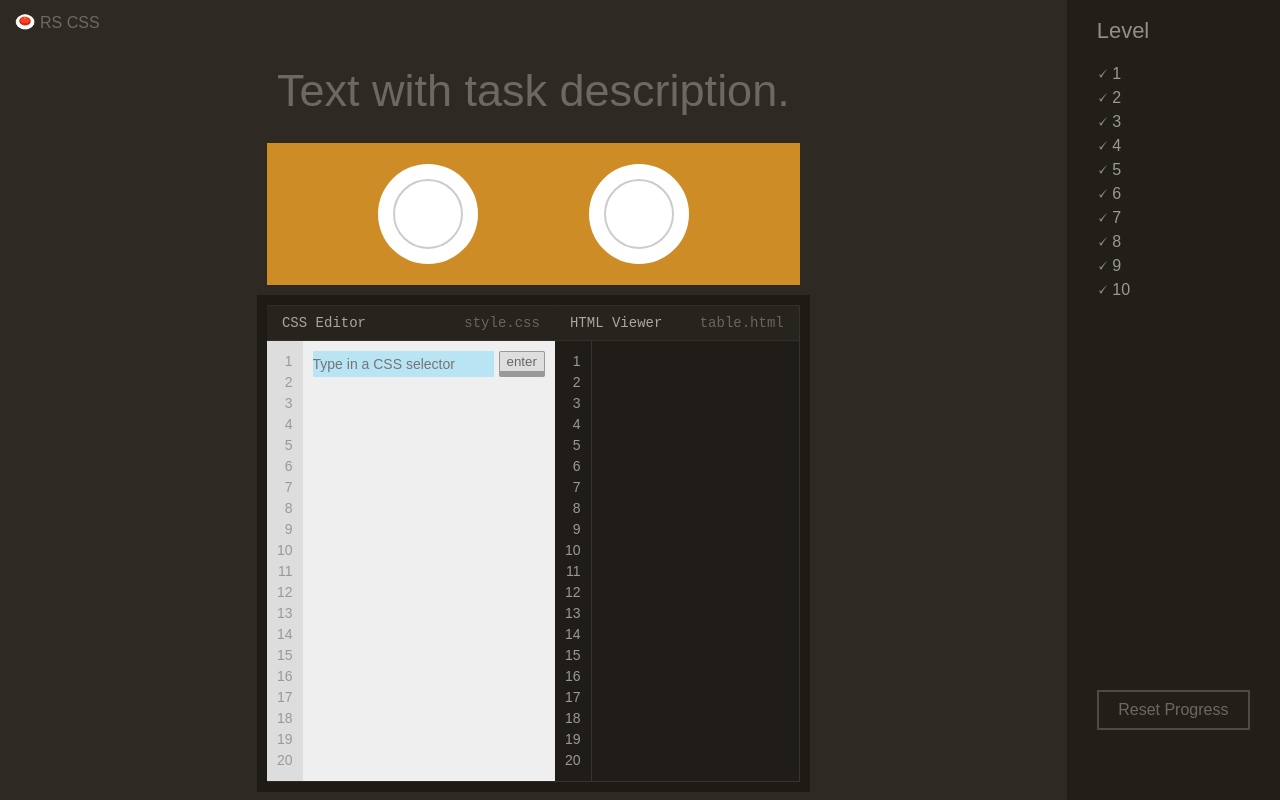
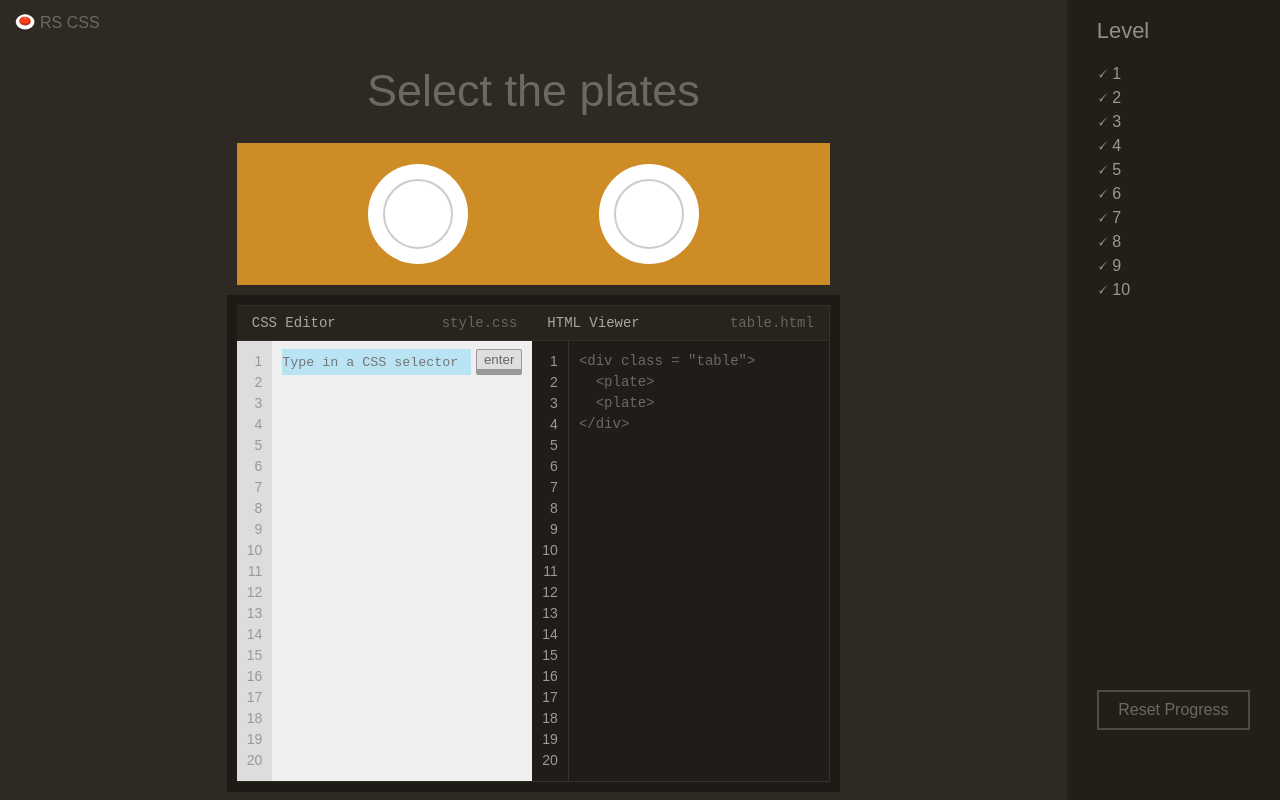
Before and after one commit to a-v-gor/study-projects, a website built with webpack: page rs-css/src/index.html in a window 1280 px wide. Built offline with nearby package versions, Linux system fonts and the light colour scheme.

Commit message:
refactor: start add html code in editor on level load

```diff
--- a/rs-css/src/assets/styles/style.scss
+++ b/rs-css/src/assets/styles/style.scss
@@ -34,6 +34,13 @@ $color-reset-btn-border: #ffffff33;
 %level-hover {
   cursor: pointer;
   background-color: $color-level-hover-background;
+}
+
+%code-field {
+  width: 26rem;
+  font-family: 'Courier New', Courier, monospace;
+  font-size: 1.4em;
+  line-height: 1.5;
 }
 
 @keyframes input {
@@ -169,6 +176,7 @@ html {
   }
 
   &__html-page {
+    display: flex;
     background: $color-editor-html-page-background;
     border-right: solid 0.1rem $color-editor-html-num-lines-border;
     border-bottom: solid 0.1rem $color-editor-html-num-lines-border;
@@ -206,23 +214,23 @@ html {
     background-color: $color-editor-css-num-lines;
   }
   &__input-form {
+    @extend %code-field;
+
     display: flex;
     column-gap: 0.5rem;
-    width: 100%;
     height: fit-content;
-    padding: 1rem;
+    padding: 0.8rem 1rem;
   }
 
   &__input-field {
     flex-grow: 1;
-    font-size: 1.4em;
-    line-height: 1.5;
     background: $color-input-background;
     animation: input .5s infinite
   }
 
   &__input-btn {
     padding: 0.2rem 0.7rem;
+    font-family: Arial, Helvetica, sans-serif;
     color: $color-input-btn;
     background: $color-input-btn-background;
     border: solid 0.3rem $color-input-btn-border;
@@ -239,6 +247,20 @@ html {
   &__num-lines,
   &__header {
     border-right: solid 0.1rem $color-editor-html-num-lines-border;
+  }
+
+  &__code-page,
+  &__code {
+    @extend %code-field;
+
+    padding: 1rem;
+  }
+
+  &__code {
+    @extend %code-field;
+
+    padding: 0;
+    font-size: 1em;
   }
 }
 
--- /dev/null
+++ b/rs-css/src/assets/ts/ILevel.ts
@@ -0,0 +1,6 @@
+import IGameObj from './IGameObj';
+
+export default interface ILevel {
+  description: string,
+      tags: IGameObj[];
+}
--- a/rs-css/src/assets/ts/app.ts
+++ b/rs-css/src/assets/ts/app.ts
@@ -1,8 +1,4 @@
 import Game from './game';
-import returnGameData from './gameData';
-import IGameObj from './IGameObj';
-
-const gameData: IGameObj[][] = returnGameData();
 
 export default class App {
   game: Game;
@@ -12,8 +8,6 @@ export default class App {
 
   public start(): void {
     this.game.clearTable();
-    gameData[0].forEach((i) => {
-      this.game.addObject(i.tag);
-    })
+    this.game.drawLevel(0);
   }
 }
--- a/rs-css/src/assets/ts/game.ts
+++ b/rs-css/src/assets/ts/game.ts
@@ -1,3 +1,8 @@
+import returnGameData from './returnGameData';
+import ILevel from './ILevel';
+
+const gameData: ILevel[] = returnGameData();
+
 export default class Game {
   table: HTMLElement;
 
@@ -9,9 +14,36 @@ export default class Game {
     this.table.innerHTML = '';
   }
 
-  addObject(strClasslist: string): void {
+  addObjectToTable(strClasslist: string): void {
     const newObject = document.createElement('div');
     newObject.classList.add(strClasslist);
     this.table.appendChild(newObject);
   }
+
+  addLevelDescription(num: number) {
+    const descriptionBlock: HTMLElement = <HTMLElement> document.querySelector('.game-field__task-text');
+    descriptionBlock.innerText = gameData[num].description;
+  }
+
+  returnHTML(num: number) {
+    const tagsArr = [];
+    gameData[num].tags.forEach((item) => {
+      tagsArr.push(item.tag);
+    });
+
+  }
+
+  addCodeToEditor(num: number) {
+    const firstString = '&lt;div class = "table"&gt;<br>';
+    const lastString = '&lt;/div&gt;';
+    const middleString = this.returnHTML(num);
+  }
+
+  drawLevel(numOfLevel: number) {
+    this.addLevelDescription(numOfLevel);
+    gameData[numOfLevel].tags.forEach((i) => {
+      this.addObjectToTable(i.tag);
+    });
+    this.addCodeToEditor(numOfLevel);
+  }
 }
--- a/rs-css/src/assets/ts/gameData.ts
+++ /dev/null
@@ -1,17 +0,0 @@
-import IGameObj from './IGameObj';
-
-export default function returnGameData(): IGameObj[][] {
-  const gameData: IGameObj[][] = [
-  [
-    {
-      tag: 'plate',
-      toSelect: true,
-    },
-    {
-      tag: 'plate',
-      toSelect: true,
-    },
-  ],
-];
-  return gameData;
-}
--- /dev/null
+++ b/rs-css/src/assets/ts/returnGameData.ts
@@ -0,0 +1,20 @@
+import ILevel from './ILevel';
+
+export default function returnGameData(): ILevel[] {
+  const gameData: ILevel[] = [
+    {
+      description: 'Select the plates',
+      tags: [
+        {
+          tag: 'plate',
+          toSelect: true,
+        },
+        {
+          tag: 'plate',
+          toSelect: true,
+        },
+      ],
+    },
+];
+  return gameData;
+}
--- a/rs-css/src/index.html
+++ b/rs-css/src/index.html
@@ -18,12 +18,6 @@
             <div class="game-field__task-text">Text with task description.</div>
             <div class="game-field__table-wrapper">
               <div class="game-field__table">
-                <div class="plate"></div>
-                <div class="plate"></div>
-                <div class="plate"></div>
-                <div class="plate"></div>
-                <div class="plate"></div>
-                <div class="plate"></div>
               </div>
             </div>
           </div>
@@ -103,6 +97,11 @@
                     <li class="editor__num-lines-item"></li>
                   </ol>
                 </div>
+                <div class="html-editor__code-page">
+                  &lt;div class = "table"&gt;<br>
+                  <pre class="html-editor__code">  &lt;plate&gt;<br>  &lt;plate&gt;<br></pre>
+                  &lt;/div&gt;
+                </div>
               </div>
             </div>
           </div>
```
Also changed, not shown: rs-css/src/assets/ts/ITag.ts (added, +7 -0 lines).
